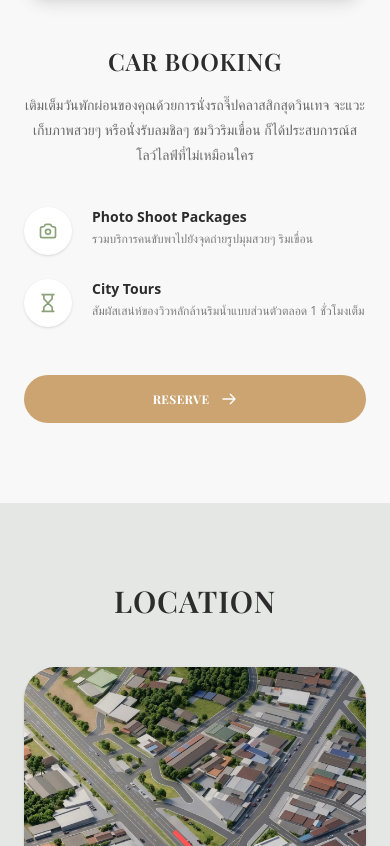
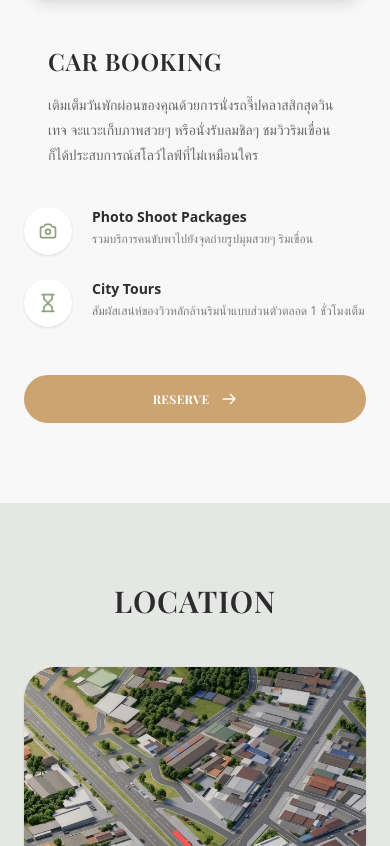
Before and after one commit to tunpisit-jat/BaanPaiMai, a website: page index.html in a window 390 px wide. Shown: the part 3917-4763 px from the top of the page. Drawn offline with nearby package versions, Linux system fonts and the light colour scheme; no server answers; a web font is replaced by a local one.

Commit message:
แก้ไข section CAR BOOKING

```diff
--- a/index.html
+++ b/index.html
@@ -342,14 +342,18 @@
       <div class="grid grid-cols-1 md:grid-cols-2 gap-12 md:gap-16 items-center text-center md:text-left">
         <div
           class="scroll-animate opacity-0 translate-y-12 transition-all duration-1000 ease-out order-2 md:order-1 flex flex-col items-center md:items-start">
+
+          <div class="flex flex-col items-start text-left px-6 md:px-0">
             <h2 class="text-2xl md:text-5xl font-serif text-[#2c2c2c] mb-4 md:mb-8 leading-tight">
               CAR BOOKING
             </h2>
             <p class="text-[#2c2c2c]/70 leading-[1.8] mb-10 max-w-md text-sm md:text-base">
-            เติมเต็มวันพักผ่อนของคุณด้วยการนั่งรถจี๊ปคลาสสิกสุดวินเทจ <br class="hidden md:block">
-            จะแวะเก็บภาพสวยๆ หรือนั่งรับลมชิลๆ ชมวิวริมเขื่อน <br class="hidden md:block">
+              เติมเต็มวันพักผ่อนของคุณด้วยการนั่งรถจี๊ปคลาสสิกสุดวินเทจ
+              จะแวะเก็บภาพสวยๆ หรือนั่งรับลมชิลๆ ชมวิวริมเขื่อน
               ก็ได้ประสบการณ์สโลว์ไลฟ์ที่ไม่เหมือนใคร
             </p>
+          </div>
+
           <div class="space-y-6 mb-12 text-left w-full">
             <!-- Feature 1 - Photo Shoot -->
             <div class="flex gap-5 items-start">
```
Lines whose indentation alone changed are shown as unchanged.
